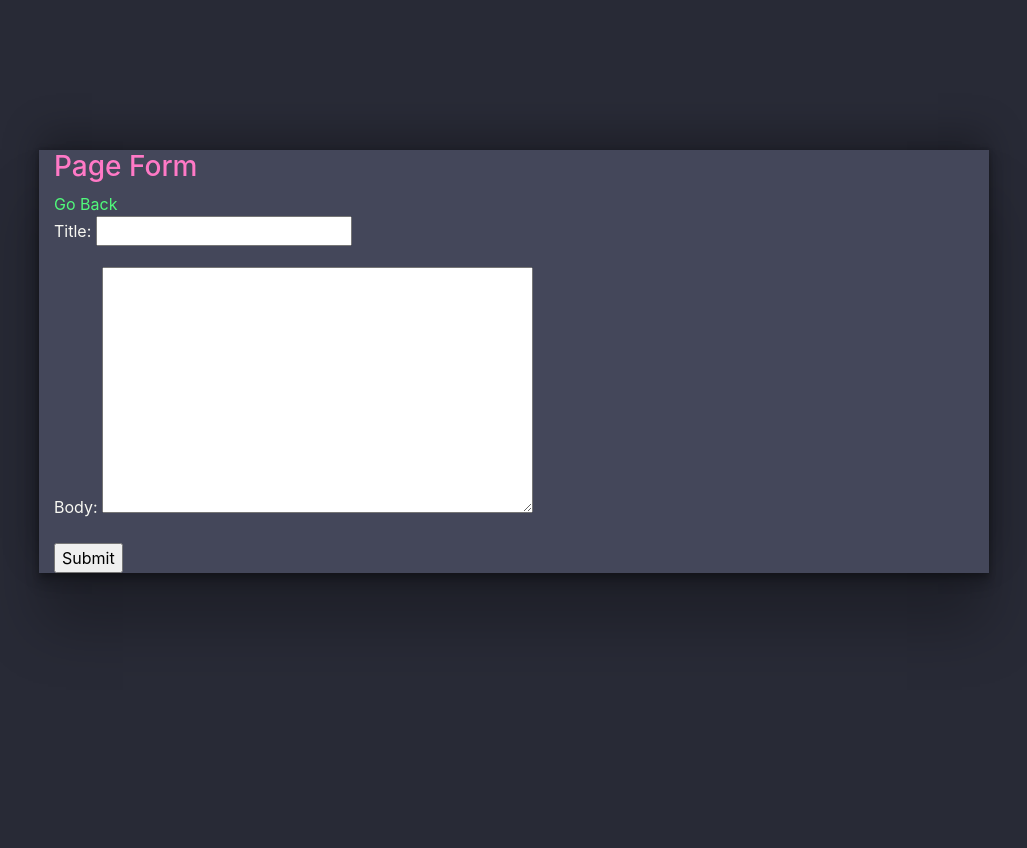
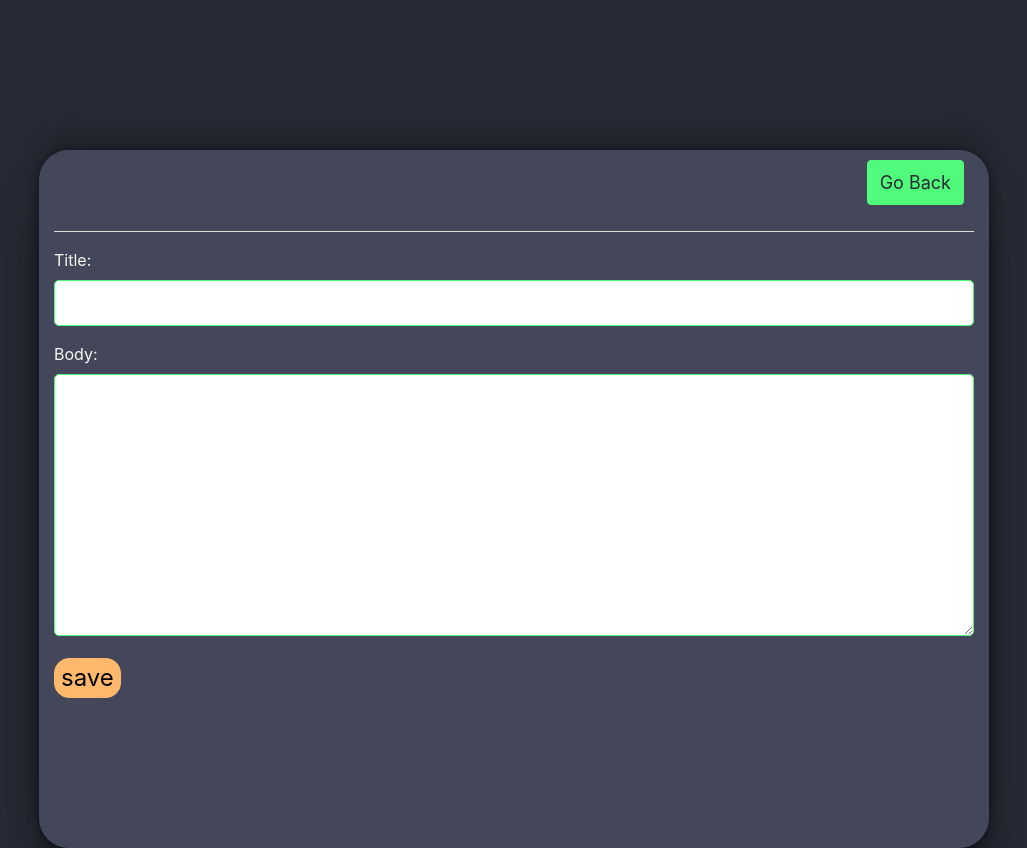
Before and after one commit to AB27-source/FinalProject, a Django app: page /page-create/ in a window 1280 px wide. Shown: the whole page, without its empty margins (126-1153 px from the left). Before the commit the page ends 595 px from the top, so only its background shows below. Run offline with Django 4.2, Linux system fonts and the light colour scheme; a user stored in the database is signed in; some libraries are stand-ins or nearby versions.

Commit message:
added css styling to forms and buttons

```diff
--- a/base/templates/base/login.html
+++ b/base/templates/base/login.html
@@ -9,6 +9,8 @@
     <input type="submit" value="Login">
 </form>
 
-<p> Sign up for an account <a class="login_register" href="{% url 'register' %}">Register</a> </p>
+<div class="footer">
+    <p> Sign up for an account <a class="login_register" href="{% url 'register' %}">Register</a> </p>
+</div>
 
 {%endblock content%}
--- a/base/templates/base/main.html
+++ b/base/templates/base/main.html
@@ -19,6 +19,9 @@
           margin: auto;
           background-color: #44475a;
           box-shadow: rgba(0, 0, 0, 0.25) 0px 54px 55px, rgba(0, 0, 0, 0.25) 0px -18px 34px, rgba(0, 0, 0, 0.25) 0px 4px 6px, rgba(0, 0, 0, 0.17) 0px 12px 13px, rgba(0, 0, 0, 0.09) 0px -3px 5px;
+          border-radius: 30px;
+          padding-bottom: 150px;
+          position: relative;
         }
         h1,h2,h3{
           color: #ff79c6;
@@ -33,17 +36,119 @@
           color: #f1fa8c
         }
         a.login_register{
-          color: #50fa7b
+          border: 1px solid #50fa7b;
+          color: #282a36;
+          border-radius: 4px;
+          background: #50fa7b;
+          text-decoration: none;
+          font-size: 18px;
+          font-weight: 400;
+          padding: 8px 12px;
+          text-align: center;
+        }
+
+        a{
+          color: #bd93f9;
+          text-decoration: none;
+        }
+        a:hover{
+          text-decoration: none;
+          color: #f8f8f2;
         }
 
         .header{
           display: flex;
           justify-content: space-between;
+          align-items: center;
           padding: 10px;
           border-radius: 5px 5px 0 0;
+          text-decoration: none;
         }
 
+        .header-form{
+          display: flex;
+          justify-content: end;
+          align-items: center;
+          padding: 10px;
+          border-radius: 5px 5px 0 0;
+          text-decoration: none;
+        }
 
+        .note-title{
+          display: flex;
+          align-items: center;
+          justify-content: space-between;
+          padding: 20px;
+          font-size: 30px;
+        }
+
+        .form-wrapper{
+          justify content: space-between;
+          align-items: center;
+          padding 10px;
+        }
+
+        #add-link{
+          font-size: 60px;
+          text-shadow: 1px 1px #9d5cfa;
+        }
+
+        .footer{
+          position: absolute;
+          bottom: 0;
+          right: 0;
+          padding-right: 20px;
+        }
+
+        a.footer{
+          color: #8be9fd;
+        }
+
+        .button{
+          border: 1px solid #50fa7b;
+          background: #50fa7b;
+          color: black;
+          font-size: 24px;
+          border-radius: 5px;
+          cursor: pointer;
+          text-decoration: none;
+        }
+
+        .save-button{
+          border: 1px solid #ffb86c;
+          background: #ffb86c;
+          color: black;
+          padding 10px;
+          font-size: 24px;
+          border-radius: 15px;
+          cursor: pointer;
+          justify-content: center;
+          text-decoration: none;
+        }
+
+        input[type=text], input[type=password], textarea{
+          border: 1px solid #50fa7b;
+          border-radius: 5px;
+          padding: 10px;
+          width: 100%;
+        }
+
+        li{
+          color: #f1fa8c
+        }
+
+        .center{
+          display: flex;
+          justify-content: center;
+          align-items: center;
+        }
+
+        .empty{
+          display:flex;
+          justify-content: center;
+          text-align: center;
+          padding-top: 100px;
+        }
 
     </style>
   </head>
--- a/base/templates/base/notespage_form.html
+++ b/base/templates/base/notespage_form.html
@@ -2,12 +2,16 @@
 
 {%block content%}
 
-<h3>Page Form</h3>
-<a class="login_register" href="{% url 'pages' %}">Go Back</a>
+<div class="header-form">
+    <a class="login_register" href="{% url 'pages' %}">Go Back</a>
+</div>
+
+<hr>
+
 <form method="POST" action="">
     {%csrf_token%}
     {{form.as_p}}
-    <input type="submit" value="Submit">
+    <input class="save-button" type="submit" value="save">
 </form>
 
 {%endblock content%}
```
Also changed, not shown: base/templates/base/notespage_list.html (+20 -20 lines), base/templates/base/register.html (+6 -2 lines), db.sqlite3.
